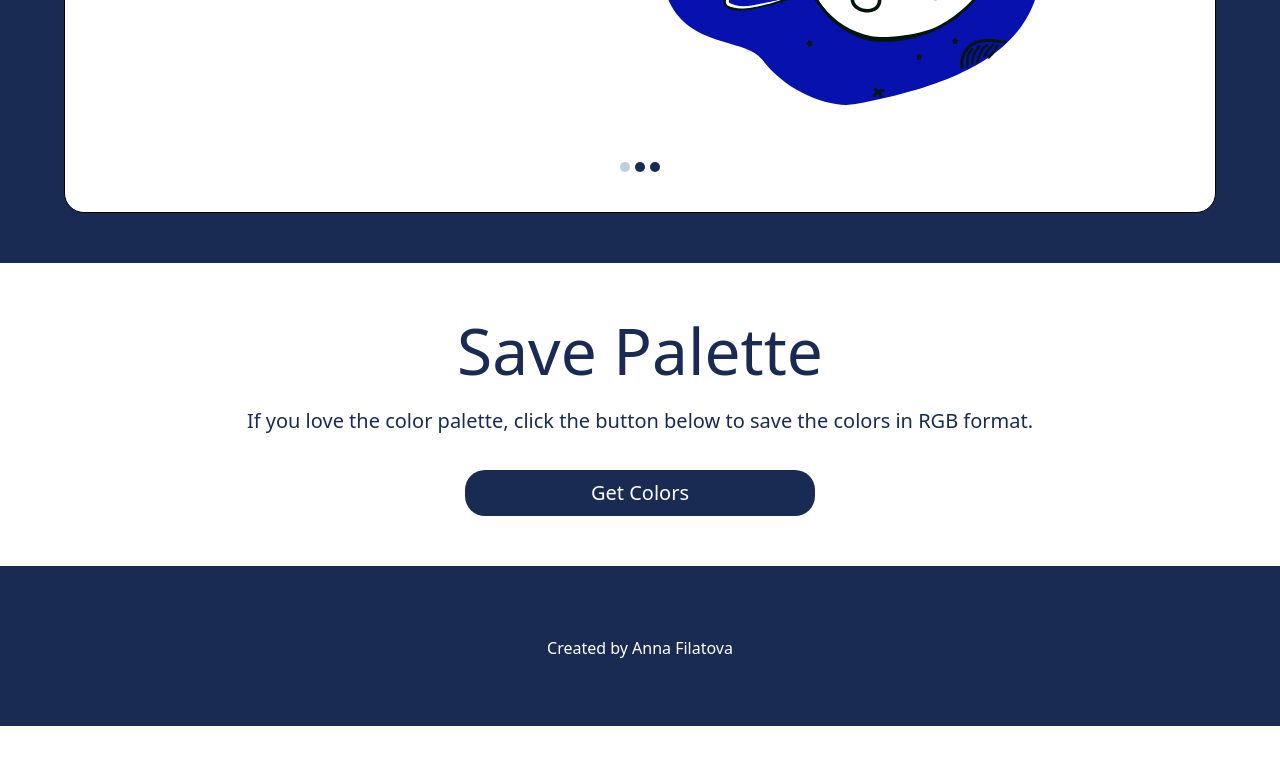
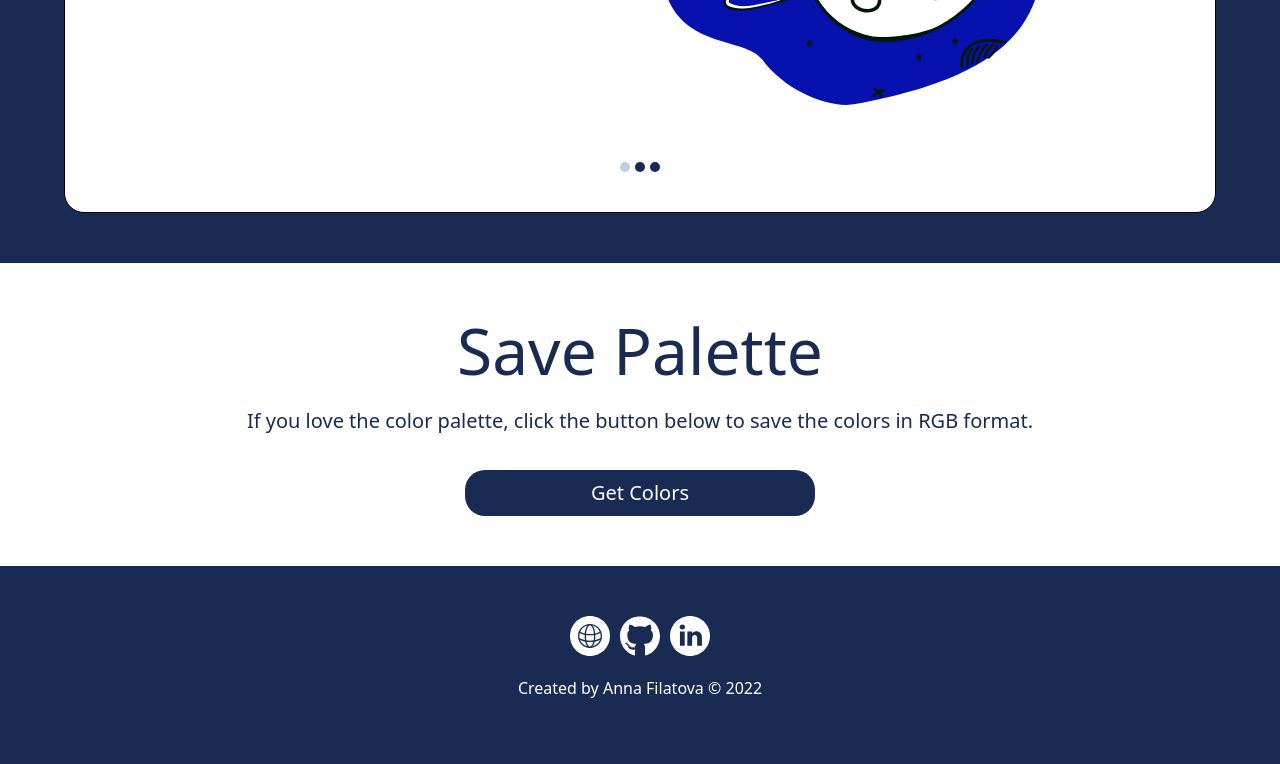
Before and after one commit to 1anya1/color-generator, a website with bundled scripts: page index.html in a window 1280 px wide. Shown: the part 1264-2028 px from the top of the page. Before the commit the page ends 1990 px from the top, so only its background shows below. Built offline with nearby package versions, Linux system fonts and the light colour scheme.

Commit message:
styling of locked components completed

```diff
--- a/js/components/footer.js
+++ b/js/components/footer.js
@@ -1,10 +1,24 @@
-import svg from "./social.js";
-
 const footer = document.createElement("footer");
+const svg = document.createElement("div");
+const images = ["websiteLink.svg", "gitHub.svg", "linkedIn.svg"];
+const url = [
+  "https://anyacodes.com/",
+  "https://github.com/1anya1",
+  "https://www.linkedin.com/in/anna-filatova/",
+];
+svg.classList.add("links");
+for (let i = 0; i < 3; i++) {
+  const link = document.createElement("a");
+  link.href = url[i];
+  const img = document.createElement("img");
+  img.src = `../svg/${images[i]}`;
+  link.append(img);
+  svg.append(link);
+}
 
 const info = document.createElement("p");
-info.innerText = "Created by Anna Filatova";
-info.append(svg);
+info.innerText = `Created by Anna Filatova © ${new Date().getFullYear()}`;
+footer.append(svg);
 footer.append(info);
 
 export default footer;
--- a/js/main.js
+++ b/js/main.js
@@ -52,7 +52,6 @@ function updateExample() {
 function changeColor(e) {
   let parent = e.target.parentElement.children[1];
   if (!parent.classList.contains("locked")) {
-    console.log("its locked");
     const color = `rgb(${colorGenerate(225)}, ${colorGenerate(
       225
     )}, ${colorGenerate(225)})`;
--- a/styles/main.scss
+++ b/styles/main.scss
@@ -13,7 +13,9 @@ $btn-border-radius-lg: 20px;
   &:focus,
   &:active {
     box-shadow: unset !important;
-    background-color: rgba(25, 43, 83, 0.75) !important;
+    filter: opacity(0.85);
+
+    // background-color: rgba(25, 43, 83, 0.75) !important;
   }
 }
 p,
@@ -144,6 +146,13 @@ body.open {
               fill: white;
             }
           }
+        }
+      }
+    }
+    .lockSVG.locked {
+      svg {
+        path {
+          fill: $secondary;
         }
       }
     }
```
Also changed, not shown: styles/main.css, 1 other file.
